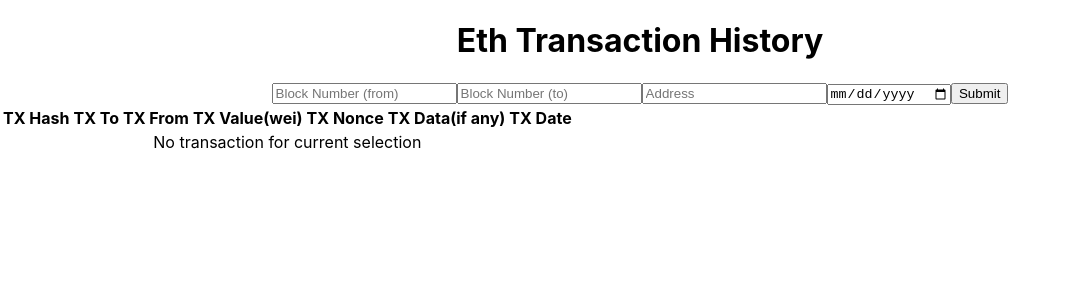
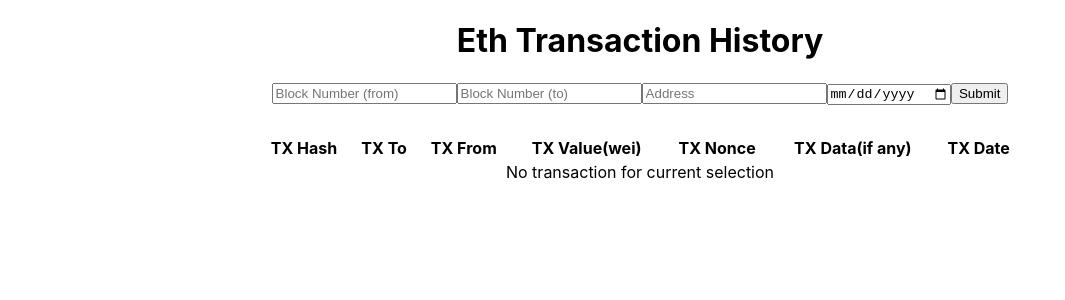
Before and after one commit to wrightkhlebisol/eth-transactn-list, a React (Create React App) app in the folder eth-trans-app/: page / in a window 1280 px wide. Shown: the top 300 px of the page, without its empty margins (0-1065 px from the left). Built offline with nearby package versions, Linux system fonts and the light colour scheme.

Commit message:
Simple styling and state hooks

```diff
--- a/eth-trans-app/src/App.css
+++ b/eth-trans-app/src/App.css
@@ -36,3 +36,13 @@
     transform: rotate(360deg);
   }
 }
+
+.resultBody {
+  width: 60%;
+  margin: auto;
+  margin-top: 30px;
+}
+
+.tableBody {
+  width: 100%;
+}
--- a/eth-trans-app/src/App.js
+++ b/eth-trans-app/src/App.js
@@ -6,8 +6,7 @@ function App() {
   const [to, setTo] = useState(0x0);
   const [date, setDate] = useState(Date.now());
   const [address, setAddress] = useState(0x0);
-
-  const responses = []
+  const [responses,] = useState([]);
 
   function queryChain(e) {
     e.preventDefault();
@@ -52,8 +51,8 @@ function App() {
         </form>
       </div>
 
-      <div>
-        <table>
+      <div className="resultBody">
+        <table className="tableBody">
           <thead>
             <tr>
               <th>TX Hash</th>
```
